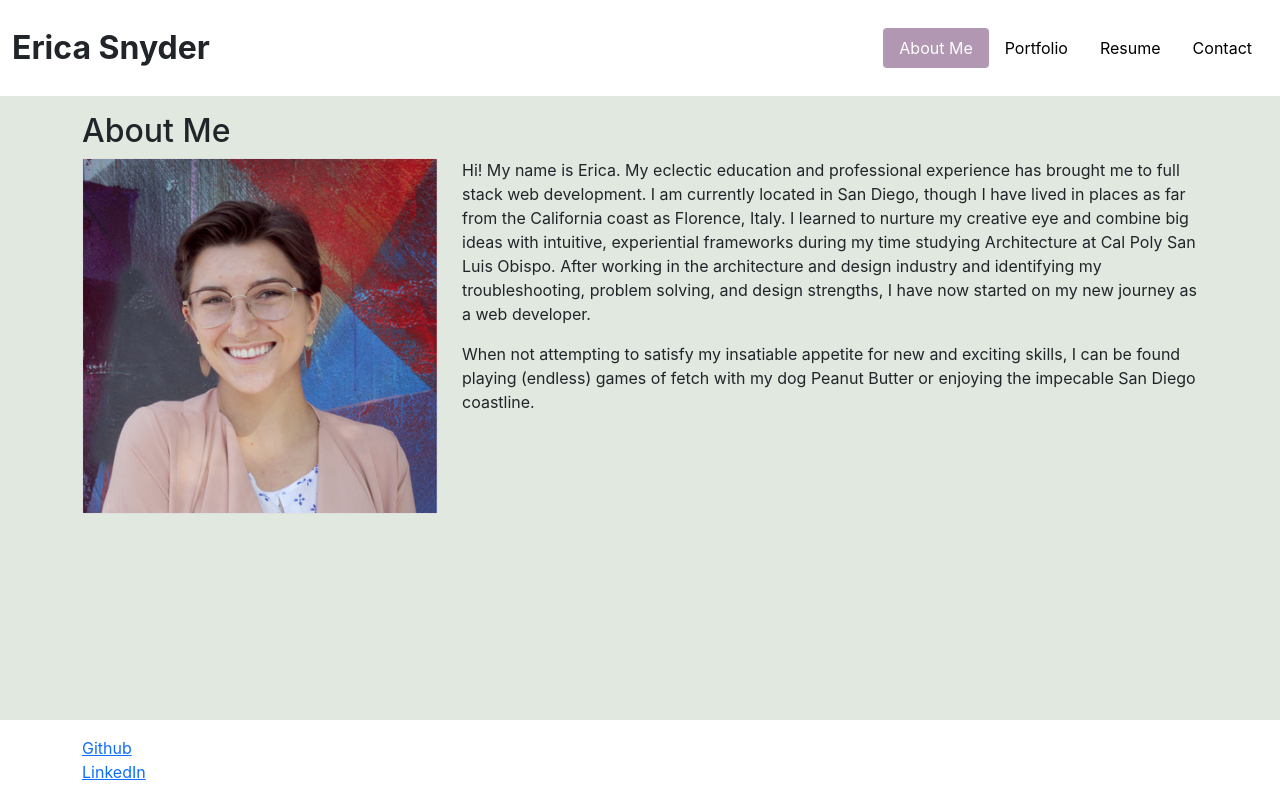
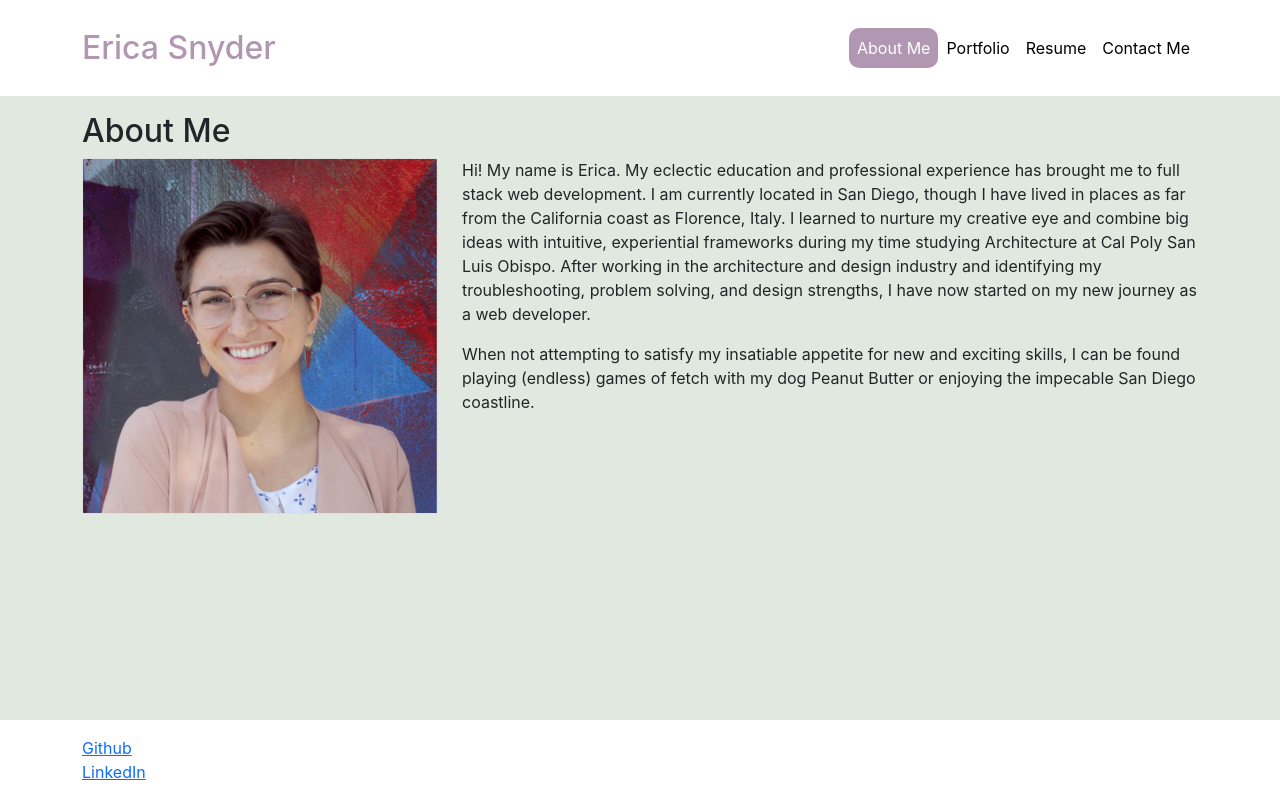
Before and after one commit to ericaleesnyder/react-portfolio, a React (Create React App) app: page / in a window 1280 px wide. Built offline with nearby package versions, Linux system fonts and the light colour scheme.

Commit message:
fixed nav bar and debugged portfolio

```diff
--- a/src/components/NavTabs.js
+++ b/src/components/NavTabs.js
@@ -1,54 +1,22 @@
-import React from 'react';
+import React from "react";
+import { Navbar, Nav, Container } from "react-bootstrap";
 
 function NavTabs({ currentPage, handlePageChange }) {
   return (
-    <nav className="navbar nav-style">
-      <div className="container-fluid">
-        <div className="navbar-brand" style={{fontSize: "2rem", fontWeight: "bold"}}>Erica Snyder</div>
-        <ul className="nav nav-pills">
-          <li className="nav-item">
-            <a
-              href="#about"
-              onClick={() => handlePageChange('About')}
-
-              className={currentPage === 'About' ? 'nav-link active' : 'nav-link es-inactive'}
-              >
-              About Me
-            </a>
-          </li>
-          <li className="nav-item">
-            <a
-              href="#portfolio"
-              onClick={() => handlePageChange('Portfolio')}
-
-              className={currentPage === 'Portfolio' ? 'nav-link active' : 'nav-link es-inactive'}
-              >
-              Portfolio
-            </a>
-          </li>
-          <li className="nav-item">
-            <a
-              href="#resume"
-              onClick={() => handlePageChange('Resume')}
-
-              className={currentPage === 'Resume' ? 'nav-link active' : 'nav-link es-inactive'}
-              >
-              Resume
-            </a>
-          </li>
-          <li className="nav-item">
-            <a
-              href="#contact"
-
-              onClick={() => handlePageChange('Contact')}
-              className={currentPage === 'Contact' ? 'nav-link active' : 'nav-link es-inactive'}
-              >
-              Contact
-            </a>
-          </li>
-        </ul>
-      </div>
-    </nav>
+    <Navbar expand="lg" className="nav-style">
+      <Container style={{alignItems:"center"}}>
+        <Navbar.Brand style={{fontSize:"2rem", fontWeight:"500", color:"var(--primary)"}}>Erica Snyder</Navbar.Brand>
+        <Navbar.Toggle aria-controls="basic-navbar-nav" />
+        <Navbar.Collapse id="basic-navbar-nav" className="justify-content-end">
+          <Nav className="">
+            <Nav.Link href="#about" onClick={() => handlePageChange('About')} className={currentPage === 'About' ? 'nav-link active' : 'nav-link es-inactive'}>About Me</Nav.Link>
+            <Nav.Link href="#portfolio" onClick={() => handlePageChange('Portfolio')} className={currentPage === 'Portfolio' ? 'nav-link active' : 'nav-link es-inactive'}>Portfolio</Nav.Link>
+            <Nav.Link href="#resume" onClick={() => handlePageChange('Resume')} className={currentPage === 'Resume' ? 'nav-link active' : 'nav-link es-inactive'}>Resume</Nav.Link>
+            <Nav.Link href="#contact" onClick={() => handlePageChange('Contact')} className={currentPage === 'Contact' ? 'nav-link active' : 'nav-link es-inactive'}>Contact Me</Nav.Link>
+          </Nav>
+        </Navbar.Collapse>
+      </Container>
+    </Navbar>
   );
 }
 
--- a/src/components/pages/Portfolio/index.js
+++ b/src/components/pages/Portfolio/index.js
@@ -14,7 +14,7 @@ export default function Portfolio() {
       <Row className="row-cols-1 row-cols-md-2 g-4">
         <Col>
           <Card>
-            <Card.Img src={abcode} alt="ABCode Home Page" style={{maxHeight: "250px", objectFit: "cover", objectPosition: "top"}}/>
+            <Card.Img src={abcode} alt="ABCode Home Page" style={{height: "250px", objectFit: "cover", objectPosition: "top"}}/>
             <Card.ImgOverlay>
               <Card.Header as="h3" className="txt-white">ABCode</Card.Header>
               <Card.Text className="txt-white-details">
@@ -48,7 +48,7 @@ export default function Portfolio() {
         <br></br>
         <Col>
           <Card>
-            <Card.Img variant="bottom" src={start} alt="myTripJournal start page" style={{maxHeight: "250px", objectFit: "cover", objectPosition: "top"}}/>
+            <Card.Img src={start} alt="myTripJournal start page" style={{height: "250px", objectFit: "cover", objectPosition: "top"}}/>
             <Card.ImgOverlay>
               <Card.Header as="h3" className="txt-white">myTripJournal</Card.Header>
               <Card.Text className="txt-white-details">
@@ -83,7 +83,7 @@ export default function Portfolio() {
         <br></br>
         <Col>
           <Card>
-            <Card.Img variant="bottom" src={cooking} alt="rapid recipes food result" style={{maxHeight: "250px", objectFit: "cover", objectPosition: "top"}}/>
+            <Card.Img src={cooking} alt="rapid recipes food result" style={{height: "250px", objectFit: "cover", objectPosition: "top"}}/>
             <Card.ImgOverlay>
               <Card.Header as="h3" className="txt-white">Rapid Recipes</Card.Header>
               <Card.Text className="txt-white-details">
@@ -116,7 +116,7 @@ export default function Portfolio() {
         <br></br>
         <Col>
           <Card>
-            <Card.Img variant="bottom" src={weather} alt="weather" style={{maxHeight: "250px", objectFit: "cover", objectPosition: "top"}}/>
+            <Card.Img src={weather} alt="weather" style={{height: "250px", objectFit: "cover", objectPosition: "top"}}/>
               <Card.ImgOverlay>
                 <Card.Header as="h3" className="txt-white">Weather Dashboard</Card.Header>
                 <Card.Text className="txt-white-details">
@@ -151,7 +151,7 @@ export default function Portfolio() {
         <br></br>
         <Col>
           <Card>
-            <Card.Img src={note} alt="note taker start page" style={{maxHeight: "250px", objectFit: "cover", objectPosition: "top"}}/>
+            <Card.Img src={note} alt="note taker start page" style={{height: "250px", objectFit: "cover", objectPosition: "top"}}/>
             <Card.ImgOverlay>
               <Card.Header as="h3" className="txt-white">Note Taker</Card.Header>
               <Card.Text className="txt-white-details">
@@ -186,7 +186,7 @@ export default function Portfolio() {
         <br></br>
         <Col>
           <Card>
-            <Card.Img variant="bottom" src={question} alt="code quiz question page" style={{maxHeight: "250px", objectFit: "cover", objectPosition: "top"}}/>
+            <Card.Img src={question} alt="code quiz question page" style={{height: "250px", objectFit: "cover", objectPosition: "top"}}/>
             <Card.ImgOverlay>
               <Card.Header as="h3" className="txt-white">Code Quiz</Card.Header>
               <Card.Text className="txt-white-details">
--- a/src/index.css
+++ b/src/index.css
@@ -46,19 +46,28 @@ code {
 
 .nav-style {
   background-color: white;
-  height: 6rem;
+  min-height: 6rem;
   margin: 0 0 1rem 0;
+  color: black;
+  justify-content:center;
 }
 
-.nav-pills .nav-link:hover {
-  color: var(--primary)
+.navbar-light .navbar-nav .nav-link {
+  color: black;
 }
 
-.nav-pills .nav-link.active {
-  background-color: var(--primary)
+.navbar-light .navbar-nav .nav-link:hover {
+  color: var(--primary);
+  border-radius: 10px;
 }
 
-.nav-pills .nav-link.active:hover {
+.navbar-light .navbar-nav .nav-link.active {
+  background-color: var(--primary);
+  border-radius: 10px;
+  color: white;
+}
+
+.navbar-light .navbar-nav .nav-link.active:hover {
   background-color: var(--secondary);
   color: white;
 }
```
